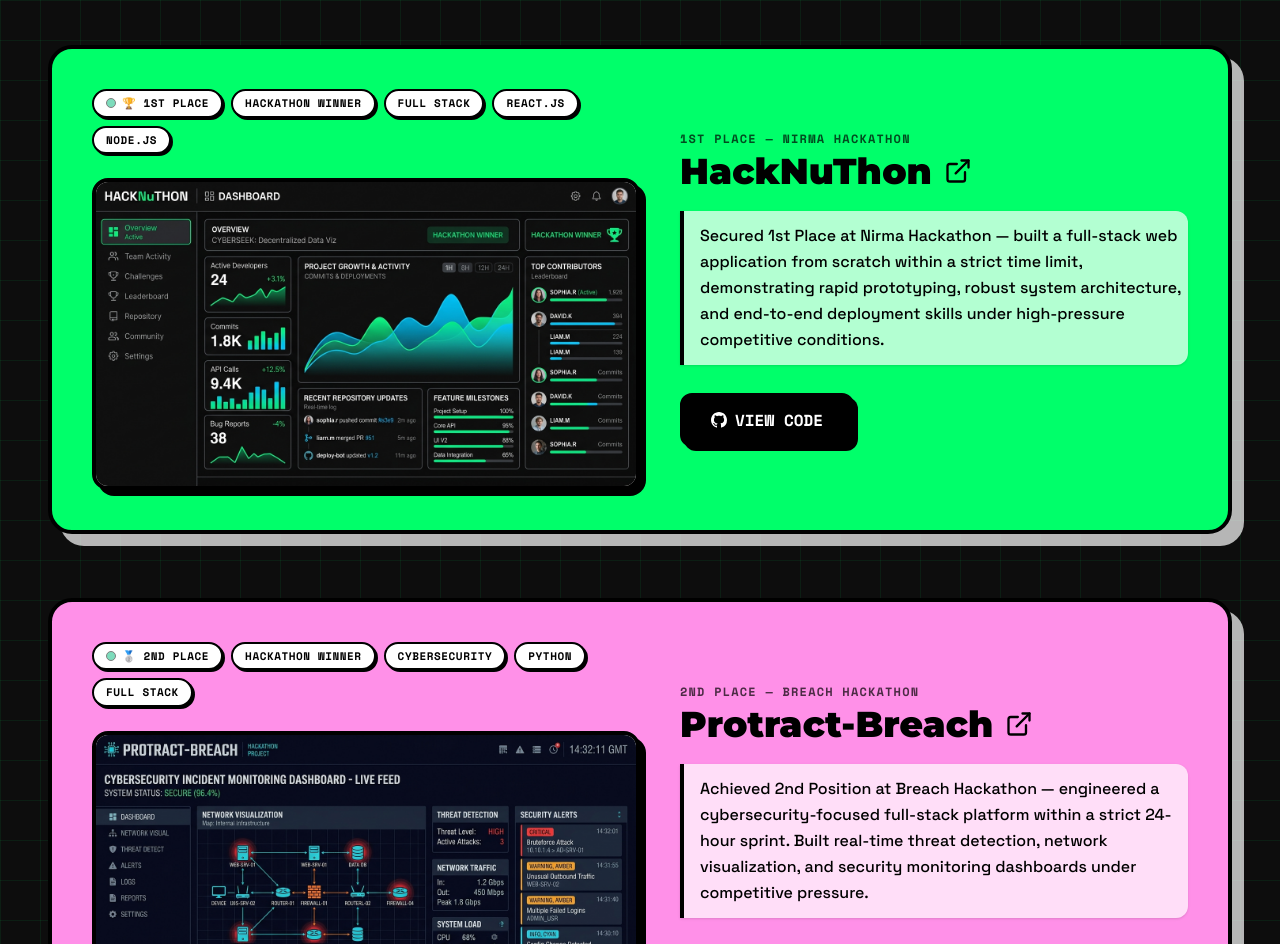
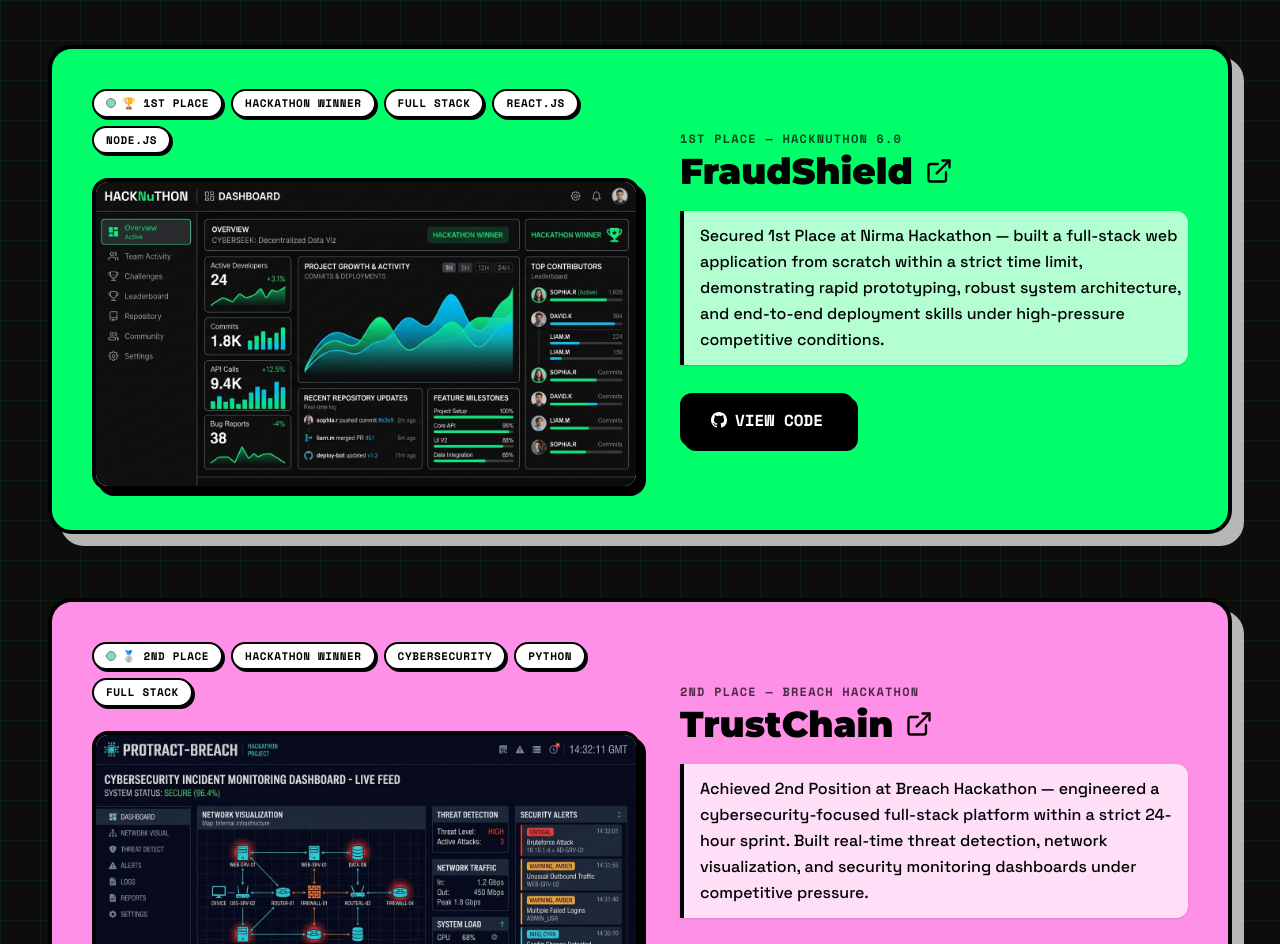
Before and after one commit to Shreyash-Shukla/portfolio, a Next.js app: page / in a window 1280 px wide. Shown: the part 2720-3664 px from the top of the page. Built offline with nearby package versions, Linux system fonts and the light colour scheme.

Commit message:
resume updates

```diff
--- a/components/Projects.jsx
+++ b/components/Projects.jsx
@@ -12,22 +12,22 @@
 export default function Projects() {
   const projects = [
     {
-      title: "HackNuThon",
-      subtitle: "1st Place — Nirma Hackathon",
+      title: "FraudShield",
+      subtitle: "1st Place — HackNUthon 6.0",
       bgHex: "bg-[#00FF6A]",
       image: "/hacknuthon.jpg",
-      githubUrl: "https://github.com/Shreyash-Shukla/HackNuThon",
+      githubUrl: "https://github.com/Shreyash-Shukla/FraudShield",
       tags: ["🏆 1st Place", "Hackathon Winner", "Full Stack", "React.js", "Node.js"],
       description:
         "Secured 1st Place at Nirma Hackathon — built a full-stack web application from scratch within a strict time limit, demonstrating rapid prototyping, robust system architecture, and end-to-end deployment skills under high-pressure competitive conditions.",
       quickoTools: null,
     },
     {
-      title: "Protract-Breach",
+      title: "TrustChain",
       subtitle: "2nd Place — Breach Hackathon",
       bgHex: "bg-[#FF90E8]",
       image: "/breach.jpg",
-      githubUrl: "https://github.com/Shreyash-Shukla/Protract-Breach",
+      githubUrl: "https://github.com/Shreyash-Shukla/TrustChain",
       tags: ["🥈 2nd Place", "Hackathon Winner", "Cybersecurity", "Python", "Full Stack"],
       description:
         "Achieved 2nd Position at Breach Hackathon — engineered a cybersecurity-focused full-stack platform within a strict 24-hour sprint. Built real-time threat detection, network visualization, and security monitoring dashboards under competitive pressure.",
@@ -38,7 +38,7 @@
       subtitle: "Encrypted & Distributed Cloud Storage",
       bgHex: "bg-[#00E5FF]",
       image: "/drivemesh.jpg",
-      githubUrl: "https://github.com/Shreyash-Shukla/distributed-drive-client",
+      githubUrl: "https://github.com/Shreyash-Shukla/DriveMesh",
       tags: ["Python", "Flask", "Google Drive API", "OAuth 2.0", "Fernet Encryption"],
       description:
         "Built a Python/Flask application that pools multiple Google Drive accounts into a single encrypted, distributed storage layer with drag-and-drop UI. Engineered a chunking pipeline splitting files into 5MB blocks, encrypted with Fernet, distributed round-robin across accounts via Google Drive API v3. Parallelized transfers with ThreadPoolExecutor.",
@@ -49,7 +49,7 @@
       subtitle: "AI Workflow Orchestration Platform",
       bgHex: "bg-[#B388FF]",
       image: "/dagent.jpg",
-      githubUrl: "https://github.com/Shreyash-Shukla/tictechtoe",
+      githubUrl: "https://github.com/Shreyash-Shukla/DAGent",
       tags: ["Next.js 14", "TypeScript", "MongoDB", "NextAuth", "Redux Toolkit"],
       description:
         "AI-powered workflow orchestration platform that converts natural-language requests into executable DAG workflows, running independent tool nodes in parallel. Integrated MCP tool integrations (Drive, Gmail, Contacts) secured with Google OAuth 2.0 via NextAuth, with auto-refreshing tokens stored through a custom MongoDB adapter.",
--- a/components/ResumeModal.jsx
+++ b/components/ResumeModal.jsx
@@ -22,8 +22,8 @@
 
   const handleDownload = () => {
     const link = document.createElement("a");
-    link.href = "/Shreyash_Shukla_Resume.pdf";
-    link.download = "Shreyash_Shukla_Resume.pdf";
+    link.href = "/resume_new.pdf";
+    link.download = "resume_new.pdf";
     document.body.appendChild(link);
     link.click();
     document.body.removeChild(link);
@@ -178,9 +178,9 @@
             <div className="space-y-4">
               {[
                 {
-                  name: "PROTRACT — AI Fraud Detection (1st Place, HackNUthon 6.0)",
+                  name: "FraudShield — AI Fraud Detection (1st Place, HackNUthon 6.0)",
                   tech: "Python, FastAPI, XGBoost, GNN, RAG, Next.js, MongoDB",
-                  link: "https://github.com/Shreyash-Shukla/HackNuThon",
+                  link: "https://github.com/Shreyash-Shukla/FraudShield",
                   bullets: [
                     "Co-built a real-time fraud detection system that ranked 1st among 300+ teams and 1000+ participants at HackNUthon 6.0.",
                     "Designed a compliance-first pipeline: every transaction is verified against online-banking regulations before fraud detection, then scored with XGBoost, Random Forest, and Linear Regression (timestamp features, weighted classes) to flag anomalies.",
@@ -189,9 +189,9 @@
                   ],
                 },
                 {
-                  name: "VeriChain — AI + Blockchain Fraud Prevention (2nd Place, Breach 2025)",
+                  name: "TrustChain — AI + Blockchain Fraud Prevention (2nd Place, Breach 2025)",
                   tech: "Python, FastAPI, DeepFace, Solidity, Next.js, MongoDB",
-                  link: "https://github.com/Shreyash-Shukla/Protract-Breach",
+                  link: "https://github.com/Shreyash-Shukla/TrustChain",
                   bullets: [
                     "Built a fraud-prevention platform combining biometric face-recognition authentication (OpenCV, DeepFace), ML fraud detection, and blockchain audit trails.",
                     "Trained a Random Forest classifier on a public Ethereum transactions dataset (Kaggle) to flag fraudulent transactions.",
@@ -201,7 +201,7 @@
                 {
                   name: "DriveMesh — Encrypted & Distributed Cloud Storage over GDrive",
                   tech: "Python, Flask, Google Drive API, OAuth 2.0",
-                  link: "https://github.com/Shreyash-Shukla/distributed-drive-client",
+                  link: "https://github.com/Shreyash-Shukla/DriveMesh",
                   bullets: [
                     "Built a Python/Flask app that pools multiple Google Drive accounts into one encrypted, distributed storage layer with a drag-and-drop file manager.",
                     "Engineered a chunking pipeline that splits files into 5MB blocks, encrypts each with Fernet, and distributes them round-robin across accounts via the Google Drive API v3, parallelized with ThreadPoolExecutor (up to 5 threads per account).",
@@ -211,7 +211,7 @@
                 {
                   name: "DAGent — AI Workflow Orchestration Platform",
                   tech: "Next.js 14, TypeScript, MongoDB, NextAuth, Redux Toolkit",
-                  link: "https://github.com/Shreyash-Shukla/tictechtoe",
+                  link: "https://github.com/Shreyash-Shukla/DAGent",
                   bullets: [
                     "Built an AI workflow orchestration platform that converts natural-language requests into executable DAG workflows, running independent tool nodes in parallel.",
                     "Integrated MCP tools (Drive, Gmail, Contacts) secured with Google OAuth 2.0 via NextAuth, with auto-refreshing tokens stored in a custom MongoDB adapter.",
```
Also changed, not shown: 2 other files (tests, documents, lock files or other folders).
